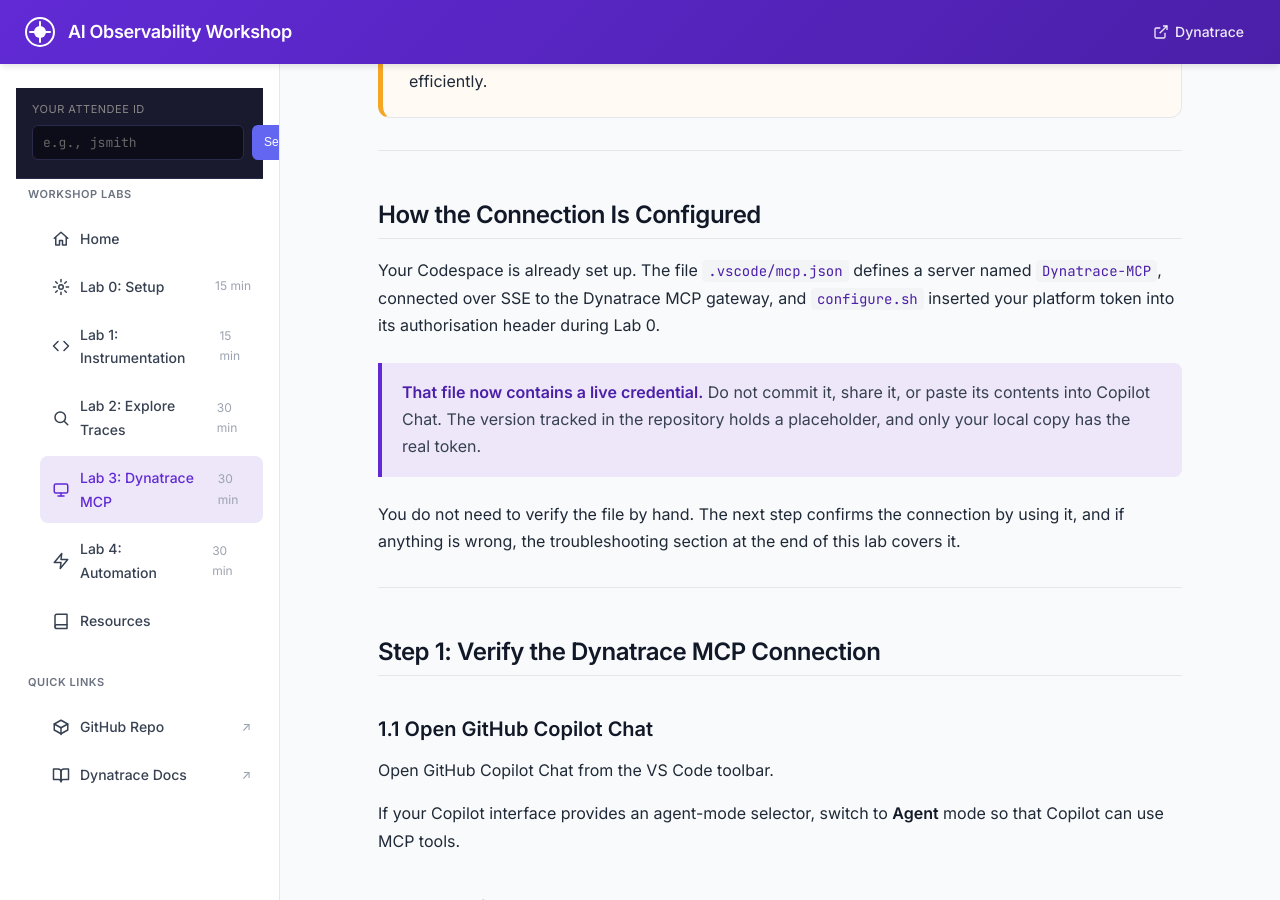
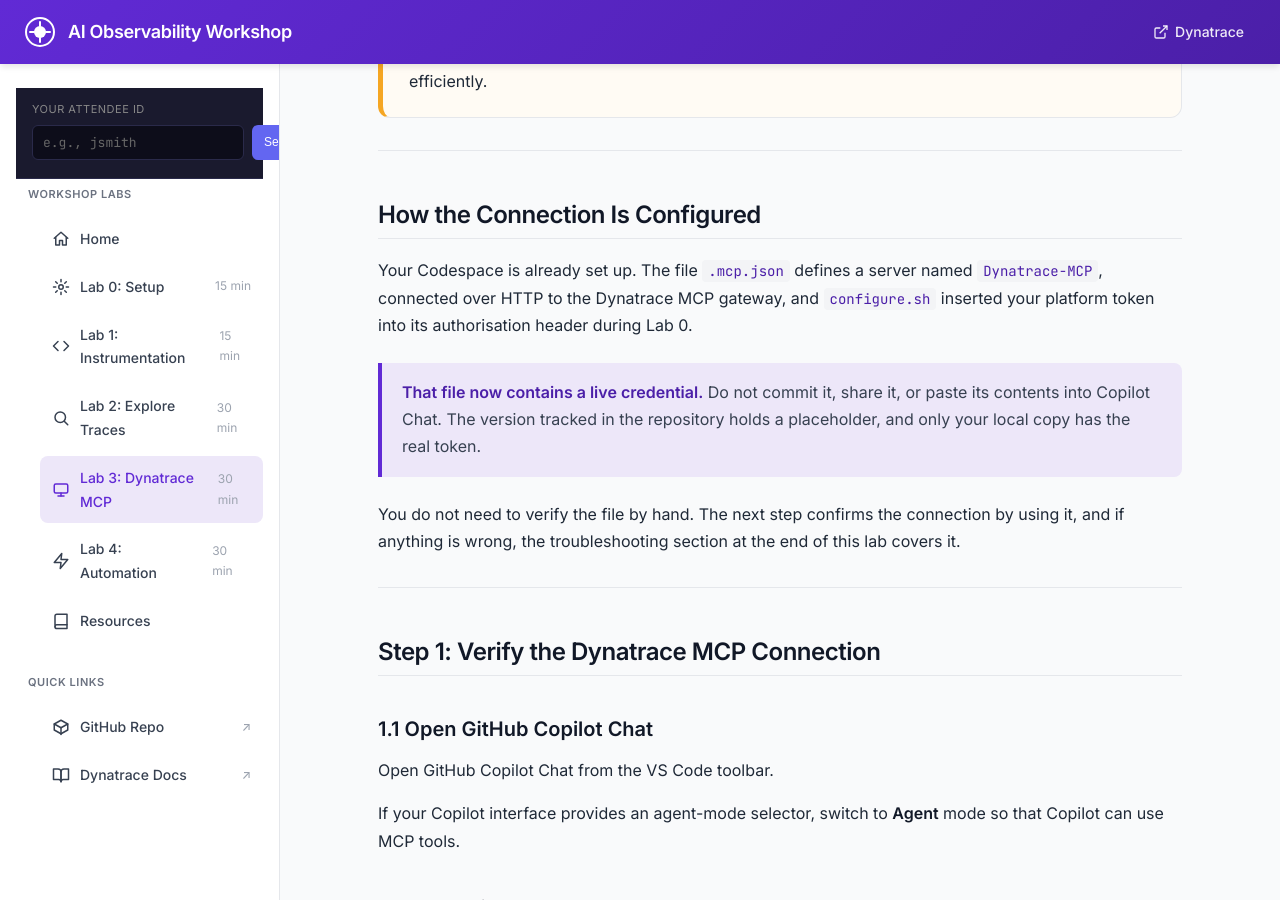
Before and after one commit to marc-mas-ferrer/ai-mcp-ilt, a Jekyll site: the page built from docs/lab3-dynatrace-mcp.md, in a window 1280 px wide and 900 px high, scrolled down 1830 px. Built offline with Jekyll 4.4.1, drawn with Linux system fonts in a browser that asks for light colours.

Commit message:
Fixed MCP connection

````diff
--- a/docs/lab3-dynatrace-mcp.md
+++ b/docs/lab3-dynatrace-mcp.md
@@ -65,7 +65,7 @@
 
 ## How the Connection Is Configured
 
-Your Codespace is already set up. The file `.vscode/mcp.json` defines a server named `Dynatrace-MCP`, connected over SSE to the Dynatrace MCP gateway, and `configure.sh` inserted your platform token into its authorisation header during Lab 0.
+Your Codespace is already set up. The file `.mcp.json` defines a server named `Dynatrace-MCP`, connected over HTTP to the Dynatrace MCP gateway, and `configure.sh` inserted your platform token into its authorisation header during Lab 0.
 
 > **That file now contains a live credential.** Do not commit it, share it, or paste its contents into Copilot Chat. The version tracked in the repository holds a placeholder, and only your local copy has the real token.
 
@@ -593,11 +593,11 @@
 <details markdown="1">
 <summary>Dynatrace MCP does not appear in Copilot</summary>
 
-1. Confirm `.vscode/mcp.json` exists.
+1. Confirm `.mcp.json` exists.
 2. Validate it:
 
 ```bash
-python -m json.tool .vscode/mcp.json
+python -m json.tool .mcp.json
 ```
 
 3. Confirm that `DT_MCP_BEARER_TOKEN` has been configured without printing its value:
@@ -645,7 +645,7 @@
 
 1. Lab 0's `configure.sh` completed successfully.
 2. The VS Code window was reloaded after configuration.
-3. The `Authorization` header in `.vscode/mcp.json` contains a token beginning with `dt0s16.` rather than an unreplaced placeholder.
+3. The `Authorization` header in `.mcp.json` contains a token beginning with `dt0s16.` rather than an unreplaced placeholder.
 4. The instructor-provided platform token has not expired or been replaced.
 
 If the header still contains a placeholder, rerun the personalised configuration command and reload the window.
````
Also changed, not shown: docs/lab0-setup.md (+4 -4 lines), docs/lab1-instrumentation.md (+2 -2 lines), docs/resources.md (+4 -4 lines), .mcp.json (added), README.md, 1 other file.
